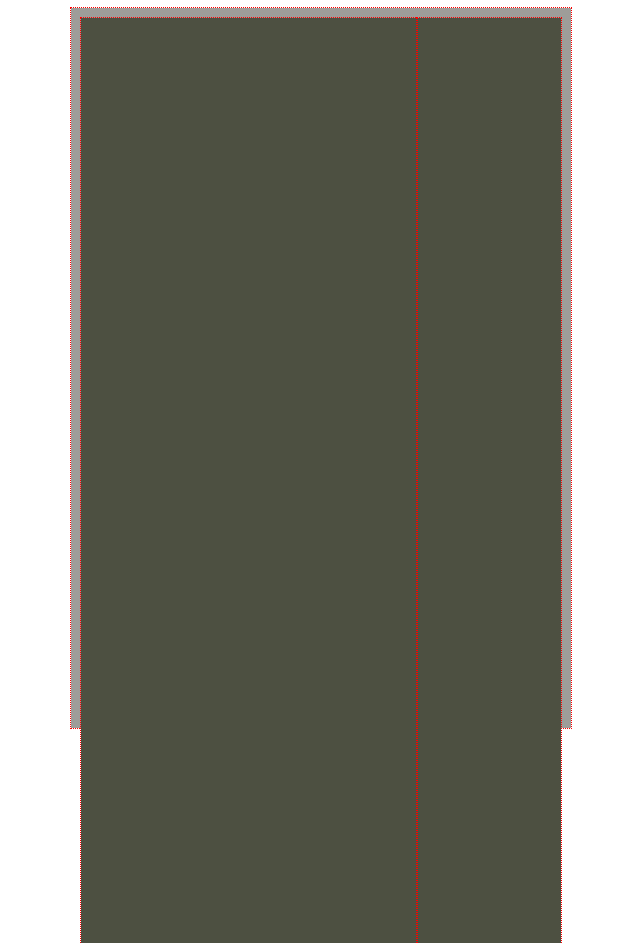
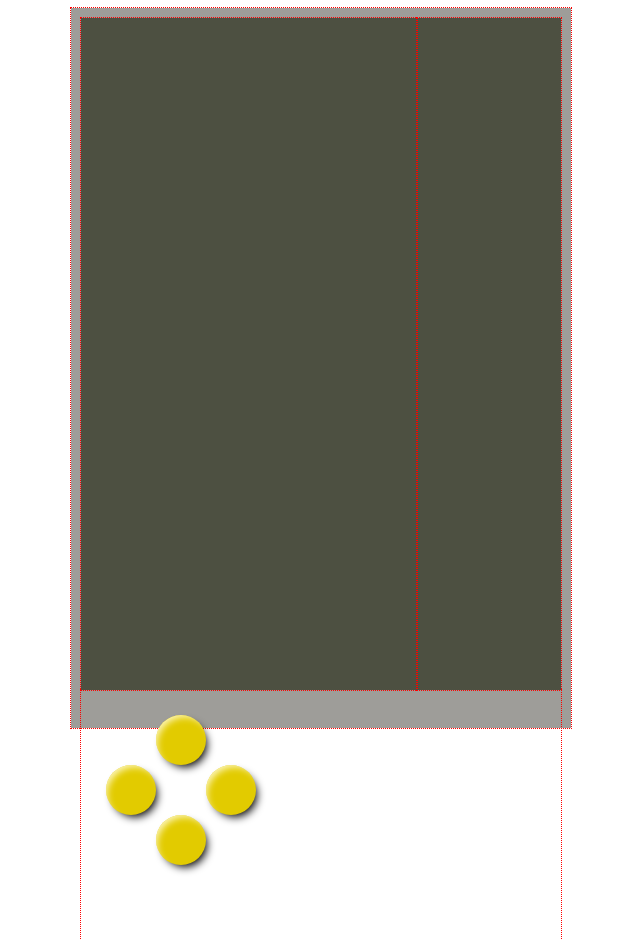
Before and after one commit to Jamshoot66/race, a website built with webpack: page public/index.html in a window 1280 px wide. Shown: the top 943 px of the page, without its empty margins (319-959 px from the left). Built offline with nearby package versions, Linux system fonts and the light colour scheme.

Commit message:
fix screen size

```diff
--- a/src/scss/screen.scss
+++ b/src/scss/screen.scss
@@ -4,7 +4,7 @@
 .screen-ratio-provider {
 	position: relative;
 	width: 100%;
-	padding-top: 200%;
+	padding-top: 0.7*200%;
 }
 
 .screen {
```
